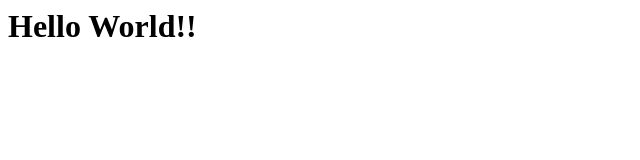
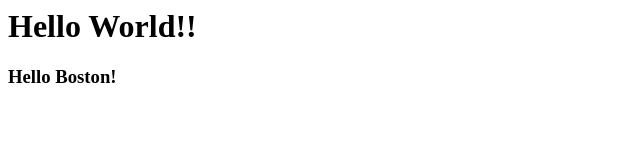
Before and after one commit to ruchitGandhiNEU/git-test, a plain HTML site: page index.html in a window 1280 px wide. Shown: the whole page, without its empty margins (0-640 px from the left). Drawn offline with Linux system fonts and the light colour scheme.

Commit message:
added second header

```diff
--- a/index.html
+++ b/index.html
@@ -1,5 +1,6 @@
 <HTML>
 	<BODY>
 		<H1> Hello World!! </H1>
+		<H3> Hello Boston! </H3>
 	</BODY>
 </HTML>
```
